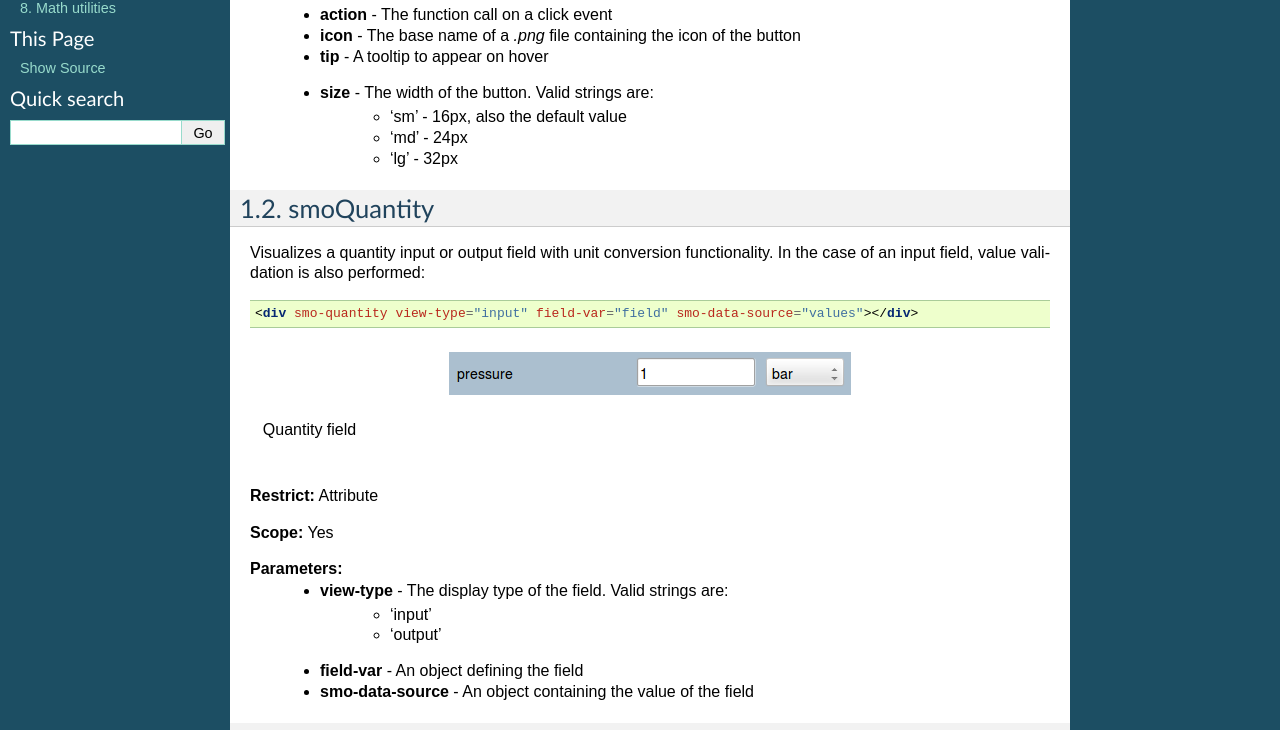
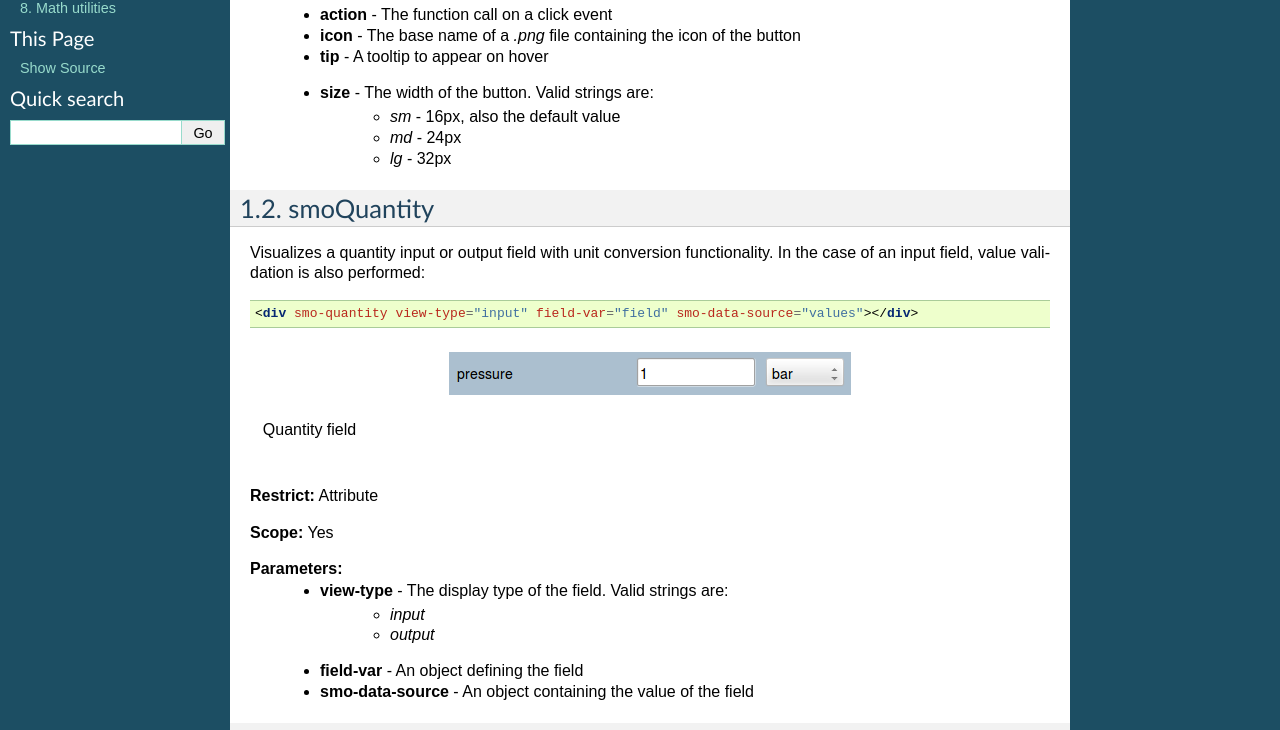
Before and after one commit to SysMo/SmoWeb, a Sphinx documentation site: the page built from doc/source/client/AngularDirectives.rst, in a window 1280 px wide and 1400 px high. Shown: the part 319-1049 px from the top of the window. Built offline with Sphinx 7.4.7, drawn with Linux system fonts in a browser that asks for light colours; some of the changed text lies outside the part shown.

Commit message:
workkk
Signed-off-by: Ivaylo Mihaylov <ivombg@yahoo.com>

```diff
--- a/doc/source/client/AngularDirectives.rst
+++ b/doc/source/client/AngularDirectives.rst
@@ -21,9 +21,9 @@ Creates a button::
    * **icon** - The base name of a *.png* file containing the icon of the button
    * **tip** - A tooltip to appear on hover
    * **size** - The width of the button. Valid strings are:
-      * 'sm' - 16px, also the default value
-      * 'md' - 24px
-      * 'lg' - 32px
+      * *sm* - 16px, also the default value
+      * *md* - 24px
+      * *lg* - 32px
 
 -----------
 smoQuantity
@@ -45,8 +45,8 @@ value validation is also performed::
 
 **Parameters:**
    * **view-type** - The display type of the field. Valid strings are:
-      * 'input'
-      * 'output'
+      * *input*
+      * *output*
    * **field-var** - An object defining the field
    * **smo-data-source** - An object containing the value of the field
 
@@ -85,8 +85,8 @@ Visualizes a field for input or output of single- or multi-line strings::
 
 **Parameters:**
    * **view-type** - The display type of the field. Valid strings are:
-      * 'input'
-      * 'output'
+      * *input*
+      * *output*
    * **field-var** - An object defining the field, including the multi-line option
    * **smo-data-source** - An object containing the value of the field
 
@@ -95,7 +95,7 @@ smoBool
 -------
 
 Visualizes a field for handling boolean values. The directive creates a checkbox
-(if ``view-type`` is 'input') or *true*/*false* (if ``view-type`` is 'output')::
+(if ``view-type`` is *input*) or *true*/*false* (if ``view-type`` is *output*)::
 
    <div smo-bool view-type="input" field-var="field" smo-data-source="values"></div>
 
@@ -115,8 +115,8 @@ Visualizes a field for handling boolean values. The directive creates a checkbox
 
 **Parameters:**
    * **view-type** - The display type of the field. Valid strings are:
-      * 'input'
-      * 'output'
+      * *input*
+      * *output*
    * **field-var** - An object defining the field
    * **smo-data-source** - An object containing the value of the field
 
@@ -211,8 +211,8 @@ a label and stacked fields::
 **Parameters:**
    * **smo-field-group** - An object defining the field-group
    * **view-type** - The display type of the field-group, which applies also to all its fields. Valid strings are:
-      * 'input'
-      * 'output'
+      * *input*
+      * *output*
    * **smo-data-source** - An object containing the values of the fields making up the field-group
 
 **Uses:** *smoQuantity*, *smoChoice*, *smoString*, *smoBool*, *smoRecordArray*
@@ -265,8 +265,8 @@ Multiple super-groups are displayed in tabs::
    * **smo-super-group-set** - An object defining the set of super-groups
    * **model-name** - The name of the model represented by the super-group set
    * **view-type** - The display type of the super-groups in the set, which also applies to all their field-groups and/or view-groups. Valid strings are:
-      * 'input'
-      * 'output'
+      * *input*
+      * *output*
    * **smo-data-source** - An object containing the values of the fields which are part of the super-groups
 
 **Uses:** *smoPlot*, *smoTable*
@@ -290,8 +290,8 @@ by displaying error messages::
 **Parameters:**
    * **smo-model-view** - The name of the model to be visualised.
    * **view-type** - The display type of the model. Valid strings are:
-      * 'input'
-      * 'output'
+      * *input*
+      * *output*
    * **communicator** - A communicator object
 
 .. _dygraphs: http://dygraphs.com/
```
Also changed, not shown: doc/source/server/ObjectCreationAndSerialization.rst (+33 -0 lines), 1 other file.
